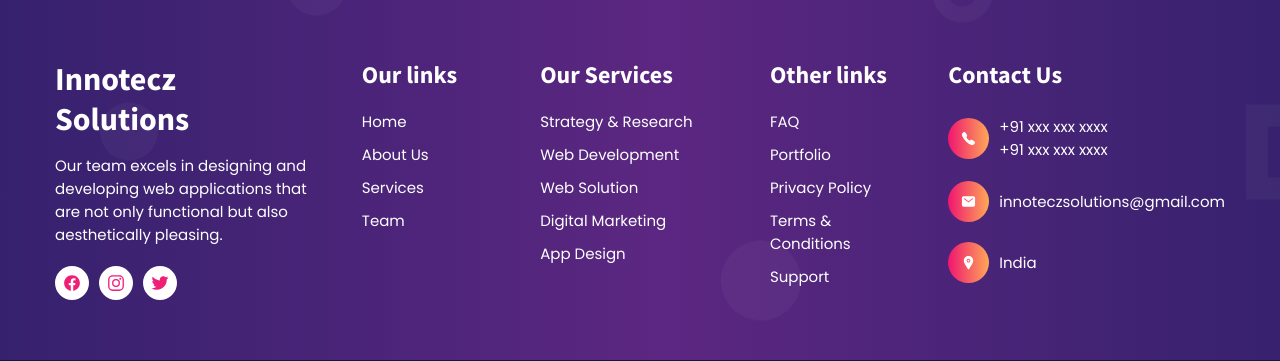
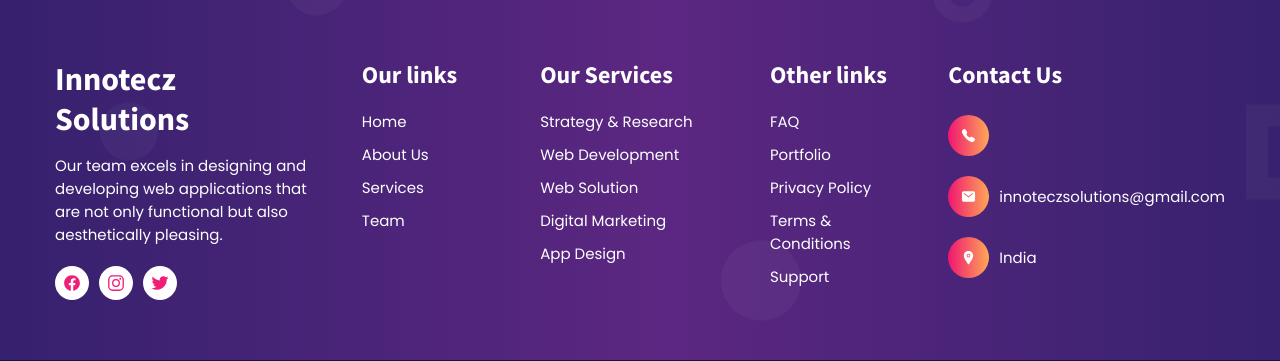
Before and after one commit to yashsharma8433/innoteczsolutions.tech, a Flask app: page / in a window 1280 px wide. Shown: the part 3108-3469 px from the top of the page. Run offline with Flask 3, Linux system fonts and the light colour scheme.

Commit message:
Update index.html

```diff
--- a/templates/index.html
+++ b/templates/index.html
@@ -749,8 +749,8 @@
             </div>
 
             <div>
-              <a href="tel:+2484214313" class="footer-item-link">+91 xxx xxx xxxx</a>
-              <a href="tel:+2486871365" class="footer-item-link">+91 xxx xxx xxxx</a>
+<!--               <a href="tel:+2484214313" class="footer-item-link">+91 xxx xxx xxxx</a> -->
+<!--               <a href="tel:+2486871365" class="footer-item-link">+91 xxx xxx xxxx</a> -->
             </div>
 
           </li>
```
